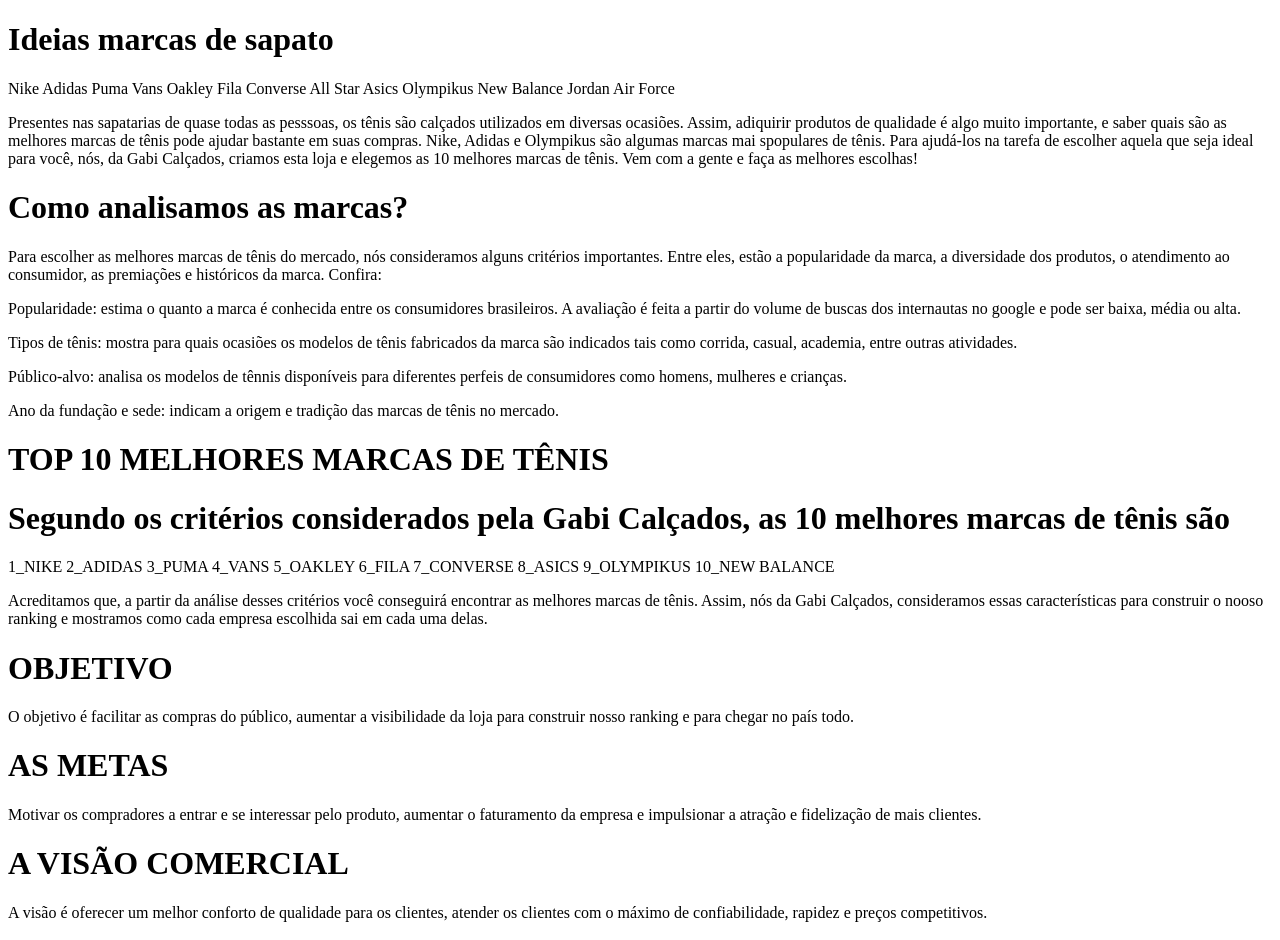
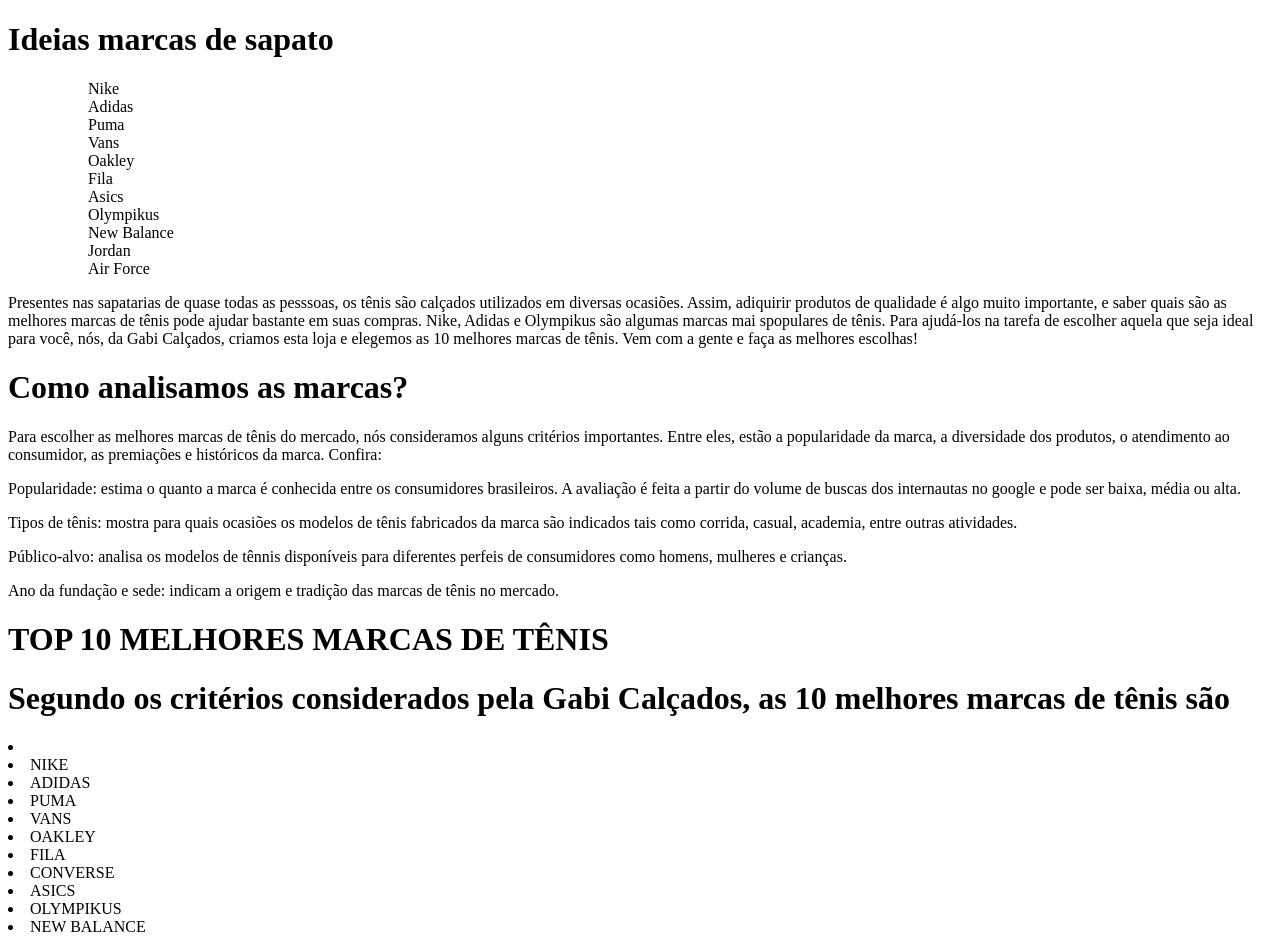
Before and after one commit to Gabizinha1/pensamento-computacional--gabriela, a plain HTML site: page index.html in a window 1280 px wide. Shown: the top 940 px of the page. Drawn offline with Linux system fonts and the light colour scheme.

Commit message:
Add files via upload

```diff
--- a/index.html
+++ b/index.html
@@ -5,21 +5,24 @@
     <meta http-equiv="X-UA-Compatible" content="IE=edge">
     <meta name="viewport" content="width=device-width, initial-scale=1.0">
     <title>Document</title>
+    <link rel="stylesheet" href="style.css">
 </head>
 <body>
-    <h1>Ideias marcas de sapato</h1>
-    Nike
-    Adidas
-    Puma
-    Vans
-    Oakley
-    Fila
-    Converse All Star
-    Asics
-    Olympikus
-    New Balance
-    Jordan
-    Air Force
+    <h1 id="principal">Ideias marcas de sapato</h1>
+
+        <ul>
+            <ol>Nike</ol>
+            <ol>Adidas</ol>
+            <ol>Puma</ol>
+            <ol>Vans</ol>
+            <ol>Oakley</ol>
+            <ol>Fila</ol>
+            <ol>Asics</ol>
+            <ol>Olympikus</ol>
+            <ol>New Balance</ol>
+            <ol>Jordan</ol>
+            <ol>Air Force</ol>
+        </ul>
 
      <p>Presentes nas sapatarias de quase todas as pesssoas, os tênis são calçados utilizados em diversas ocasiões. Assim, adiquirir produtos de qualidade é algo muito importante, e saber quais são as melhores marcas de tênis pode ajudar bastante em suas compras. Nike, Adidas e Olympikus são algumas marcas mai spopulares de tênis. Para ajudá-los na tarefa de escolher aquela que seja ideal para você, nós, da Gabi Calçados, criamos esta loja e elegemos as 10 melhores marcas de tênis. Vem com a gente e faça as melhores escolhas!</p>
 
@@ -35,20 +38,22 @@
 
        <p>Ano da fundação e sede: indicam a origem e tradição das marcas de tênis no mercado. </p>
 
-        <h1>TOP 10 MELHORES MARCAS DE TÊNIS </h1>
+        <h1 id="top">TOP 10 MELHORES MARCAS DE TÊNIS </h1>
 
         <h1>Segundo os critérios considerados pela Gabi Calçados, as 10 melhores marcas de tênis são</h1>
 
-         1_NIKE
-         2_ADIDAS
-         3_PUMA
-         4_VANS
-         5_OAKLEY
-         6_FILA
-         7_CONVERSE
-         8_ASICS
-         9_OLYMPIKUS
-         10_NEW BALANCE
+         <li>
+             <li>NIKE</li>
+             <li>ADIDAS</li>
+             <li>PUMA<lil>
+             <li>VANS</li>
+             <li>OAKLEY</li>
+             <li>FILA</li>
+             <li>CONVERSE</li>
+             <li>ASICS</li>
+             <li>OLYMPIKUS</li>
+             <li>NEW BALANCE</li>
+         </li>
 
           <p>Acreditamos que, a partir da análise desses critérios você conseguirá encontrar as melhores marcas de tênis. Assim, nós da Gabi Calçados, consideramos essas características para construir o nooso ranking e mostramos como cada empresa escolhida sai em cada uma delas.</p>
 
```
